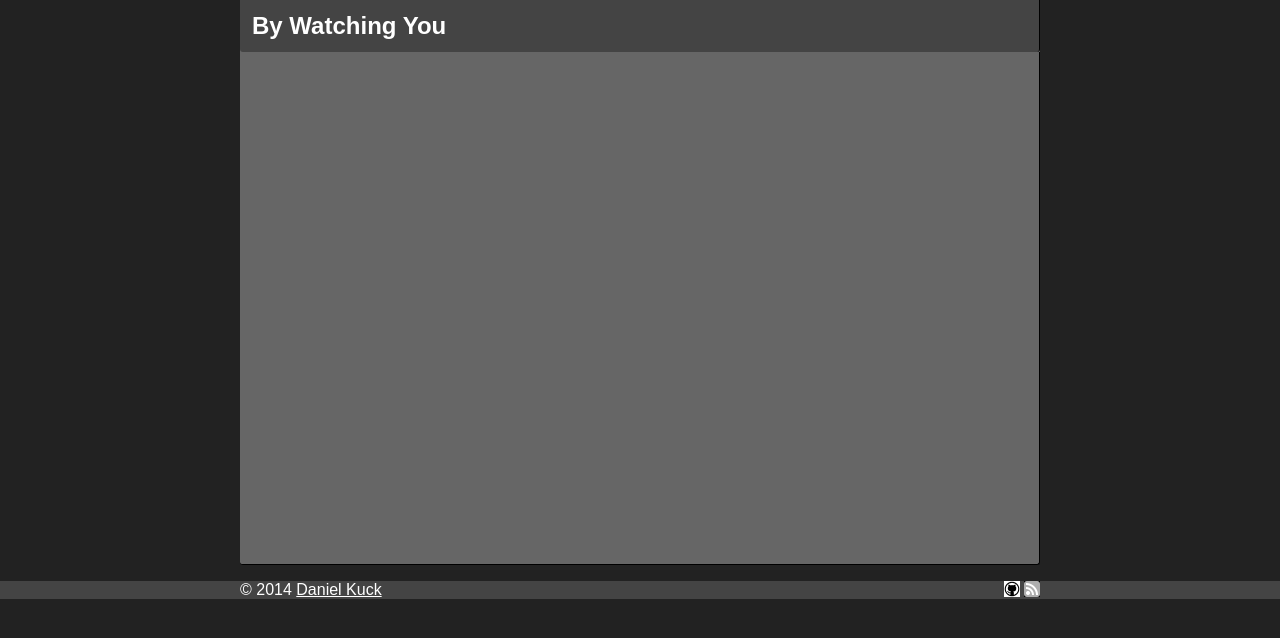
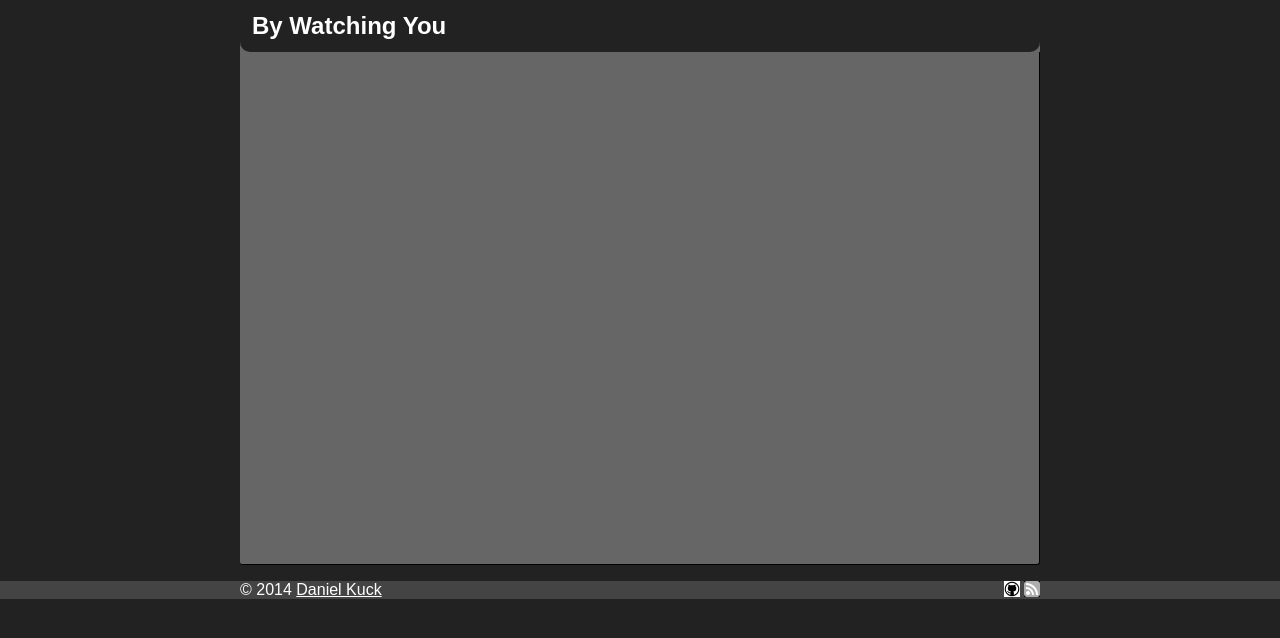
Before and after one commit to dankuck/by-watching-you, a Jekyll site: the page built from index.html, in a window 1280 px wide. Shown: the top 638 px of the page. Built offline with Jekyll 4.4.1, drawn with Linux system fonts in a browser that asks for light colours.

Commit message:
Getting closer to an awesome notebook-cover-worthy design.

```diff
--- a/_includes/header.html
+++ b/_includes/header.html
@@ -35,10 +35,10 @@
 			line-height: 140%;
 		}
 		.title-nav{
-			background-color: #444;
-			border-right: 1px solid black;
+			background-color: #222;
+			/* border-right: 1px solid black; */
 			padding: .5em;
-			border-radius: 0 0 3px 3px;
+			border-radius: 0 0 10px 10px;
 			margin: 0;
 		}
 		.title-nav-background{
```
